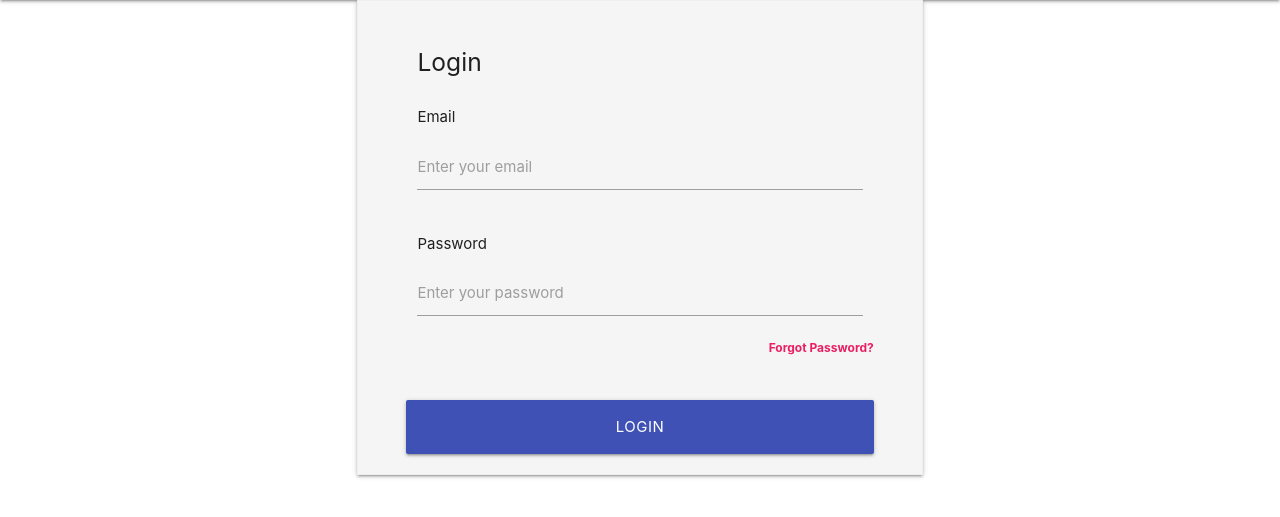
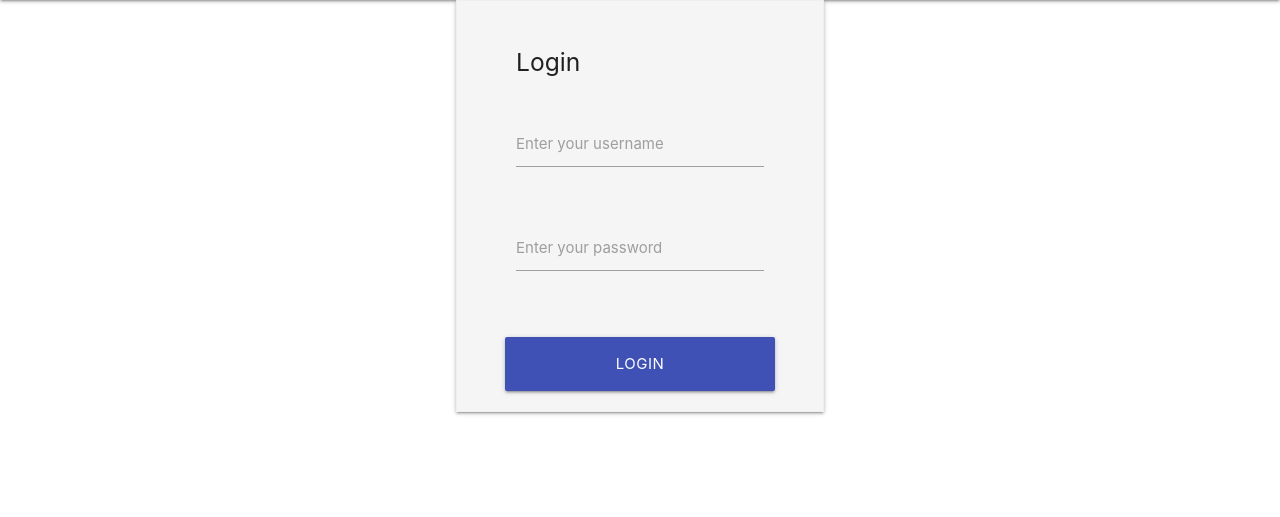
Before and after one commit to michelllle-liu/pelican-legion, a Flask app: page /login in a window 1280 px wide. Shown: the part 64-581 px from the top of the page. Run offline with Flask 2, Linux system fonts and the light colour scheme.

Commit message:
Change "email" to "username"

```diff
--- a/App/templates/login.html
+++ b/App/templates/login.html
@@ -14,26 +14,17 @@
         </div>
 
         <div class='row'>
-          <div class='col s12'>
-            <h7>Email</h7>
-          </div>
           <div class='input-field col s12'>
-            <input class='validate' type='email' name='email' id='email' />
-            <label for='email'>Enter your email</label>
+            <input class='validate' type='text' name='username' id='username' />
+            <label for='username'>Enter your username</label>
           </div>
         </div>
 
         <div class='row'>
-          <div class="col s12">
-            <h7>Password</h7>
-          </div>
           <div class='input-field col s12'>
             <input class='validate' type='password' name='password' id='password' />
             <label for='password'>Enter your password</label>
           </div>
-          <label style='float: right;'>
-            <a class='pink-text' href='#!'><b>Forgot Password?</b></a>
-          </label>
         </div>
 
         <br />
```
